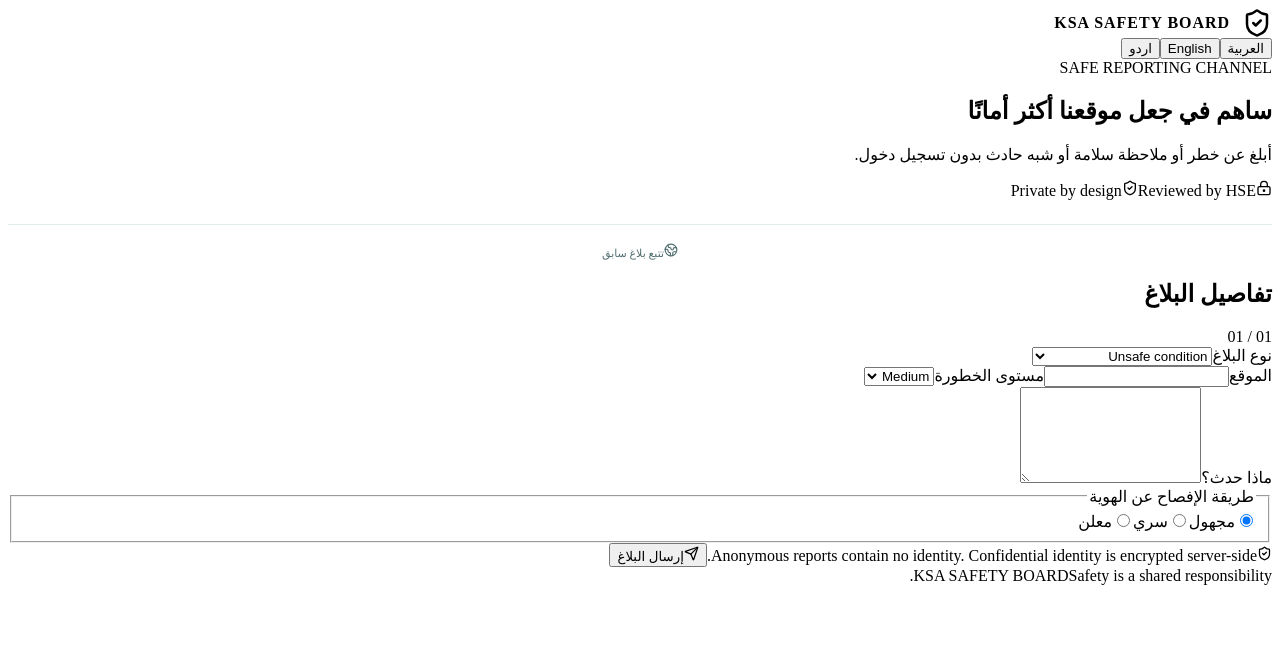
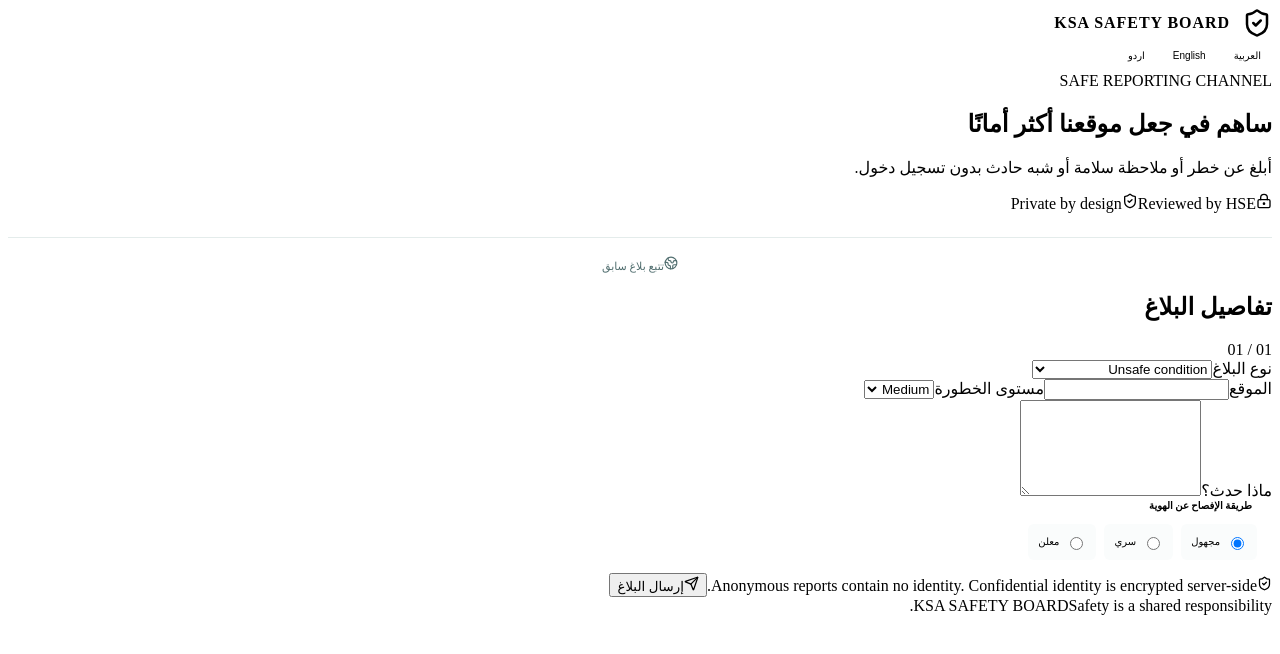
Before and after one commit to bhbkrom-ops/KSA-SAFETY-BOARD, a Next.js app: page /report in a window 1280 px wide. Shown: the top 654 px of the page. Built offline with nearby package versions, Linux system fonts and the light colour scheme.

Commit message:
style: add public reporting identity and tracking states

```diff
--- a/src/app/globals.css
+++ b/src/app/globals.css
@@ -159,3 +159,12 @@
 .compact-auth{display:grid;place-items:center;text-align:center}
 @media(max-width:900px){.landing-hero{grid-template-columns:1fr}.login-screen{grid-template-columns:1fr}.login-side{min-height:320px}.landing-grid{grid-template-columns:1fr 1fr}}
 @media(max-width:600px){.landing-topbar,.landing-footer{align-items:flex-start;flex-direction:column}.landing-actions{width:100%;flex-wrap:wrap}.landing-grid{grid-template-columns:1fr}.landing-hero{padding-top:44px}.landing-copy h1{font-size:42px}.login-panel{padding:18px}.login-card{padding:24px}.login-side{padding:34px 24px}.login-side h1{font-size:37px}}
+
+
+/* Section 15 reporting identity and private tracking */
+.language-switcher{display:flex;gap:6px;flex-wrap:wrap}.language-switcher button{min-height:34px;padding:0 10px;border:1px solid rgba(255,255,255,.16);border-radius:6px;color:inherit;background:transparent;cursor:pointer;font-size:10px}
+.identity-fieldset{display:grid;gap:9px;padding:13px;border:1px solid var(--line);border-radius:7px}.identity-fieldset legend{padding:0 5px;color:var(--muted);font-size:10px;font-weight:700}.identity-options{display:flex;gap:8px;flex-wrap:wrap}.identity-options label{display:flex;align-items:center;gap:6px;min-height:36px;padding:0 10px;border:1px solid var(--line);border-radius:6px;background:#fafcfc;cursor:pointer;font-size:10px}.identity-options input{width:auto}.identity-details{grid-template-columns:repeat(3,minmax(0,1fr))}
+.tracking-code-box{display:grid;gap:7px;width:100%;margin:16px 0;padding:16px;border:1px dashed #9fc9c4;border-radius:8px;background:#f3fbf9}.tracking-code-box span{color:var(--muted);font-size:10px}.tracking-code-box strong{overflow-wrap:anywhere;color:var(--ink);font-family:monospace;font-size:15px;letter-spacing:.05em}
+.tracking-shell{display:grid;grid-template-columns:minmax(320px,420px) minmax(0,1fr);gap:18px;align-items:start;width:min(1180px,calc(100% - 32px));margin:38px auto}.tracking-card{position:sticky;top:22px}.tracking-results{display:grid;gap:14px}.tracking-status-head{display:flex;align-items:center;justify-content:space-between;gap:12px;margin-bottom:14px}.tracking-status-head h2{margin:3px 0 0;color:var(--ink);font-size:20px}.tracking-description{display:grid;gap:6px;margin-top:14px;padding:13px;border:1px solid var(--line);border-radius:7px;background:#fbfcfc}.tracking-description span{color:var(--muted);font-size:9px}.tracking-description p{margin:0;color:var(--ink);font-size:11px;line-height:1.7;white-space:pre-wrap}
+.public-message-thread{display:grid;gap:8px;max-height:390px;overflow:auto;padding:3px}.public-message{display:grid;gap:5px;max-width:86%;padding:11px 13px;border:1px solid var(--line);border-radius:8px;background:#f8fbfb}.public-message.reporter{margin-inline-start:auto;background:#eef8f6}.public-message strong{color:var(--ink);font-size:10px}.public-message p{margin:0;color:var(--ink);font-size:11px;line-height:1.6;white-space:pre-wrap}.public-message small{color:var(--muted-light);font-size:8px}.message-compose{display:grid;gap:8px;margin-top:14px}.message-compose textarea{width:100%;resize:vertical}
+@media(max-width:850px){.tracking-shell{grid-template-columns:1fr}.tracking-card{position:static}.identity-details{grid-template-columns:1fr}.public-message{max-width:94%}}
```
